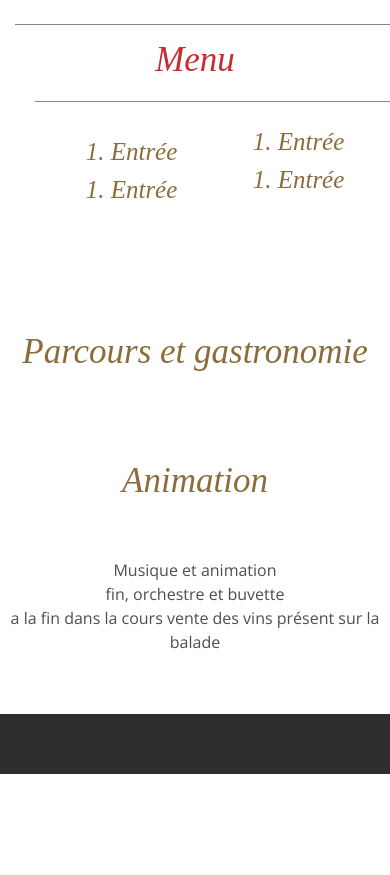
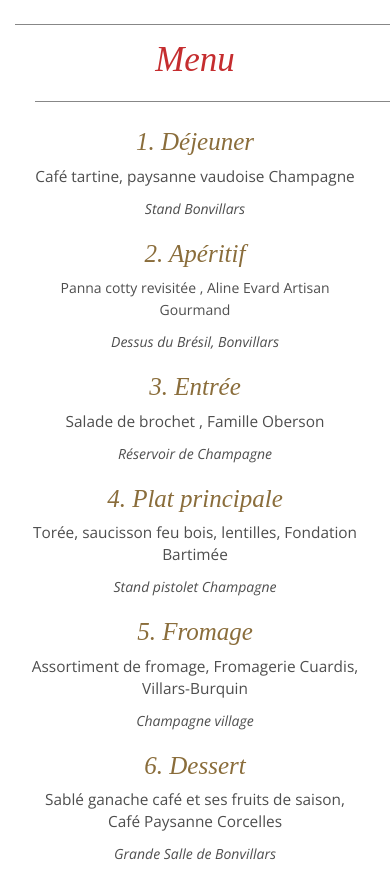
Before and after one commit to florentplomb/BaladeSite, a website: page public/index.html in a window 390 px wide. Shown: the part 2089-2964 px from the top of the page. Before the commit the page ends 2863 px from the top, so only its background shows below. Drawn offline with nearby package versions, Linux system fonts and the light colour scheme.

Commit message:
add responsive col

```diff
--- a/public/css/main.css
+++ b/public/css/main.css
@@ -90,6 +90,17 @@
   font-style: italic;
 }
 
+.font1em{
+font-size: 1.1em;
+}
+.italic{
+  font-style: italic;
+}
+
+.bottom20{
+  margin-bottom: 20px;
+}
+
 a {
   color: #c52d2f;
   -webkit-transition: color 300ms, background-color 300ms;
@@ -114,11 +125,7 @@
   border-bottom: 1px solid #fff;
 }
 
-.two-col {
-  columns: 2;
-  -webkit-columns: 2;
-  -moz-columns: 2;
-}
+
 
 .menu h3 {
  color:#c52d2f;
--- a/public/index.html
+++ b/public/index.html
@@ -127,11 +127,42 @@
 
             <div class="menu center">
                 <h3>Menu</h3>
-            <ul class="two-col" style="list-style-type:none">
-                <li><h4>1. Entrée</h4></li>
-                <li><h4>1. Entrée</h4></li>
-                <li><h4>1. Entrée</h4></li>
-                <li><h4>1. Entrée</h4></li>
+                <ul  style="list-style-type:none" class="col-md-6">
+                    <li>
+                        <h4>1. Déjeuner</h4>
+                        <p class="font1em">Café tartine, paysanne vaudoise Champagne</p>
+                        <p class="italic bottom20">Stand Bonvillars</p>
+                    </li>
+                    <li>
+                        <h4>2. Apéritif</h4>
+                        <p>Panna cotty revisitée , Aline Evard Artisan Gourmand</p>
+                        <p class="italic bottom20">Dessus du Brésil, Bonvillars</p>
+
+                    </li>
+                    <li>
+                        <h4>3. Entrée</h4>
+                        <p class="font1em">Salade de brochet , Famille Oberson</p>
+                        <p class="italic bottom20">Réservoir de Champagne</p>
+                    </li>
+                </ul>
+                    <ul  style="list-style-type:none" class="col-md-6">
+                    <li>
+                        <h4>4. Plat principale</h4>
+                        <p class="font1em">Torée, saucisson feu bois, lentilles, Fondation Bartimée</p>
+                        <p class="italic bottom20">Stand pistolet Champagne</p>
+                    </li>
+
+                    <li>
+                        <h4>5. Fromage</h4>
+                        <p class="font1em">Assortiment de fromage, Fromagerie Cuardis, Villars-Burquin</p>
+                        <p class="italic bottom20">Champagne village</p>
+                    </li>
+                    <li>
+                        <h4>6. Dessert</h4>
+
+                        <p class="font1em">Sablé ganache café et ses fruits de saison, Café Paysanne Corcelles</p>
+                        <p class="italic bottom20">Grande Salle de Bonvillars</p>
+                    </li>
 
                 </ul>
 
```
Lines whose indentation alone changed are shown as unchanged.
